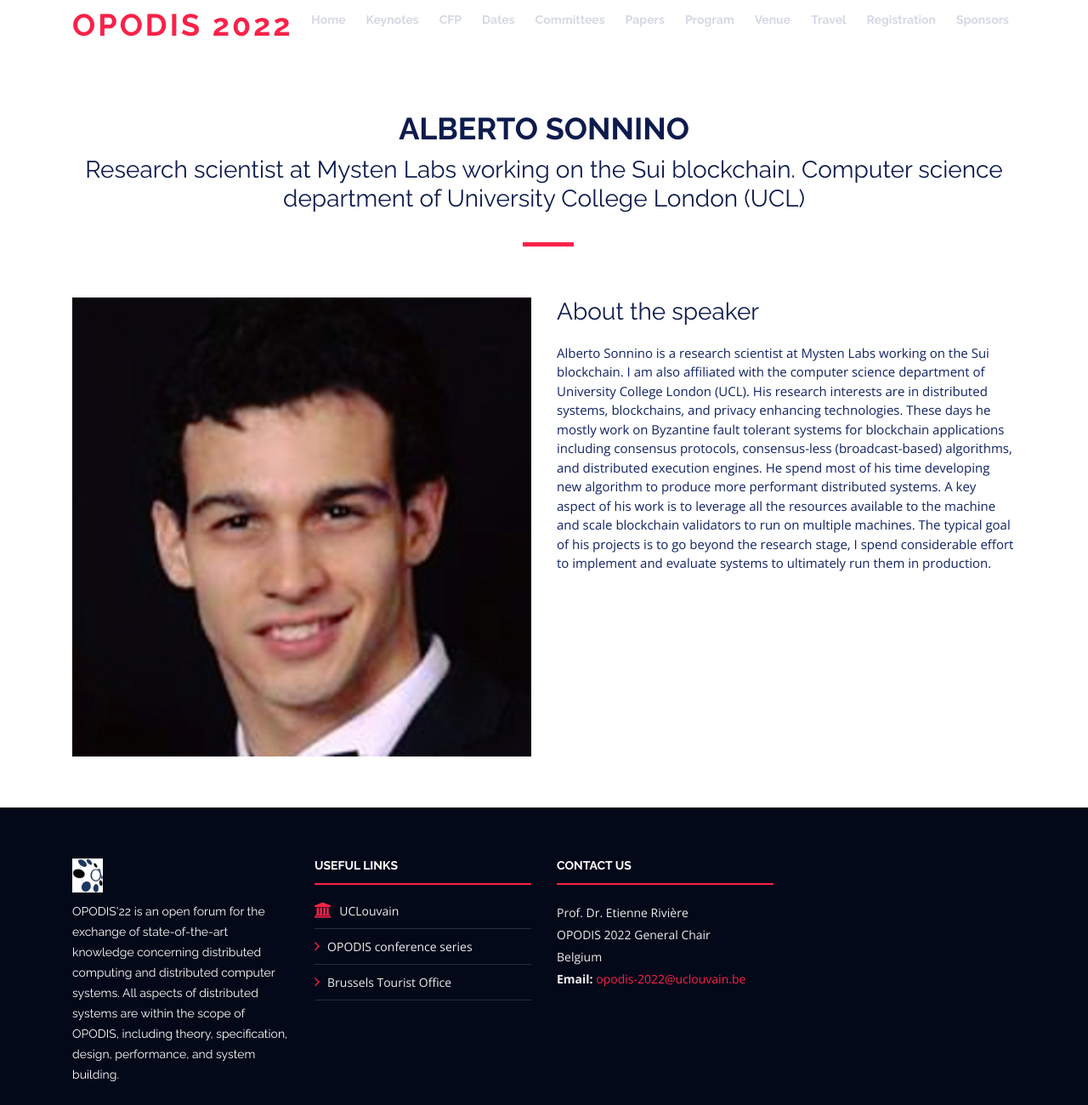
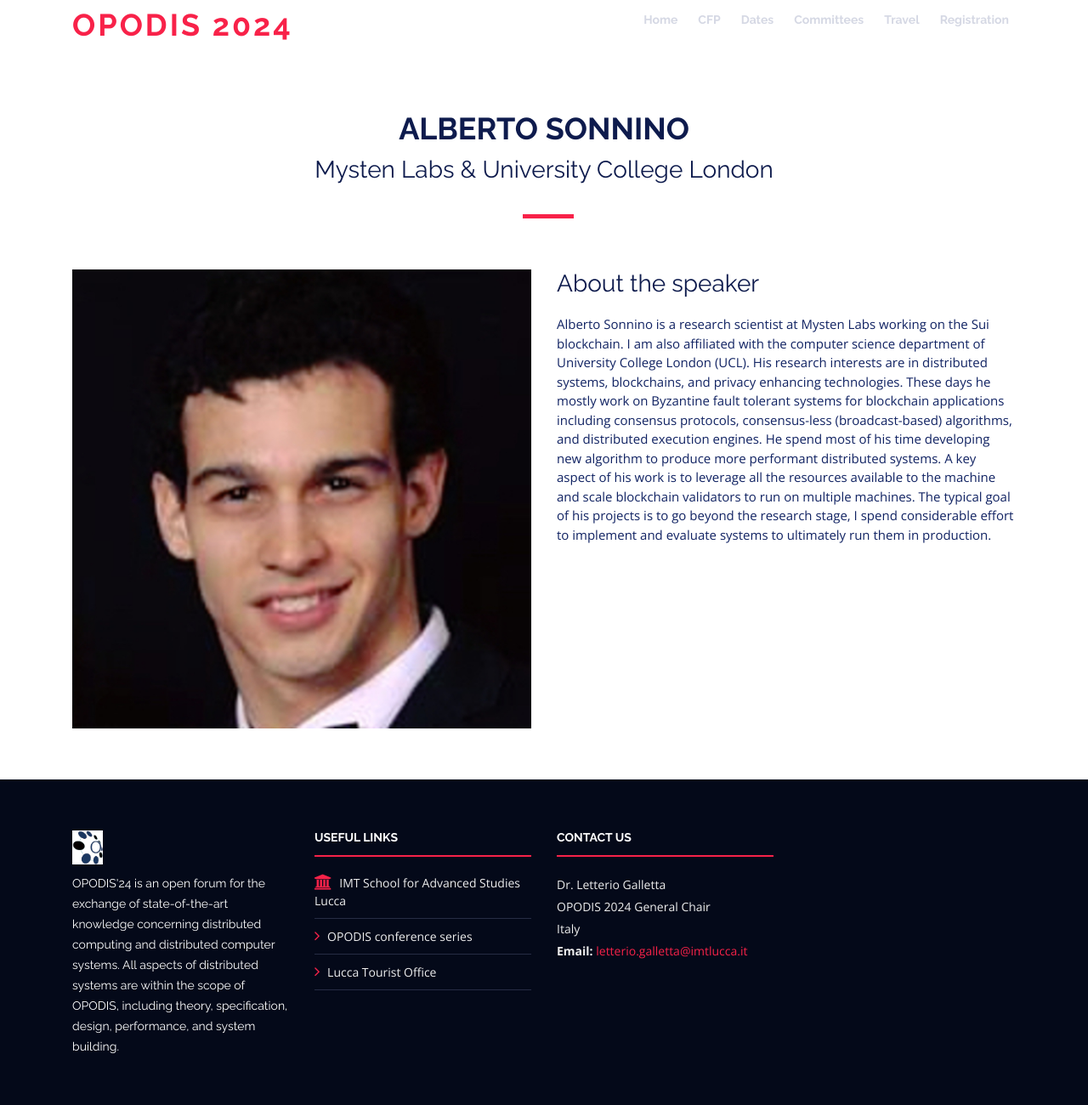
Before and after one commit to IMTAltiStudiLucca/opodis24-website, a plain HTML site: page sonnino.html in a window 1280 px wide. Shown: the top 1300 px of the page at 85% size. Drawn offline with nearby package versions, Linux system fonts and the light colour scheme.

Commit message:
Fix header and footer of Keynote Speakers

```diff
--- a/sonnino.html
+++ b/sonnino.html
@@ -3,7 +3,7 @@
 
 <head>
   <meta charset="utf-8">
-  <title>OPODIS 22 - The 26th International Conference on Principles of Distributed Systems</title>
+  <title>OPODIS 24 - The 28th International Conference on Principles of Distributed Systems</title>
   <meta content="width=device-width, initial-scale=1.0" name="viewport">
   <meta content="" name="keywords">
   <meta content="" name="description">
@@ -36,7 +36,7 @@
 </head>
 
 
-  <!--==========================
+    <!--==========================
     Header
   ============================-->
   <header id="header">
@@ -44,26 +44,26 @@
 
       <div id="logo" class="pull-left">
         <!-- Uncomment below if you prefer to use a text logo -->
-        <h1><a href="#main"><span>OPODIS 2022</span></a></h1>
+        <h1><a href="index.html"><span>OPODIS 2024</span></a></h1>
         <!--a href="#intro" class="scrollto"><img src="img/logo-opodis.png" alt="" title=""></a-->
       </div>
 
       <nav id="nav-menu-container">
         <ul class="nav-menu">
           <li><a href="index.html#intro">Home</a></li>
-           <!--li><a href="index.html#about">About</a></li-->
-          <li><a href="index.html#speakers">Keynotes</a></li>
+           <!--li><a href="index.html#about">About</a></li
+          <li><a href="index.html#speakers">Keynotes</a></li>-->
           <li><a href="cfp.html">CFP</a></li>
           <li><a href="cfp.html#dates">Dates</a></li>
           <li><a href="index.html#committees">Committees</a></li>
-          <li><a href="accepted-papers.html">Papers</a></li>
+        <!--  <li><a href="accepted-papers.html">Papers</a></li>
           <li><a href="index.html#schedule">Program</a></li>
-          <li><a href="index.html#venue">Venue</a></li>
+          <li><a href="index.html#venue">Venue</a></li> -->
           <li><a href="index.html#travel">Travel</a></li>
           <!-- <li><a href="index.html#hotels">Hotels</a></li> -->
           <li><a href="index.html#subscribe">Registration</a></li>
-          <li><a href="index.html#supporters">Sponsors</a></li>
-          <!--li><a href="index.html#contact">Contact</a></li-->
+          <!--<li><a href="index.html#supporters">Sponsors</a></li>
+          <li><a href="index.html#contact">Contact</a></li-->
         </ul>
       </nav><!-- #nav-menu-container -->
     </div>
@@ -78,7 +78,7 @@
       <div class="container">
         <div class="section-header">
           <h2>Alberto Sonnino</h2>
-          <h3 class="subtitleBioUniversity">Research scientist at Mysten Labs working on the Sui blockchain. Computer science department of University College London (UCL)
+          <h3 class="subtitleBioUniversity">Mysten Labs &amp; University College London
           </h3>
           <!-- <p>18 December 2019, Room ALG, 9:20am</p> -->
         </div> <!--(date here, title to be announced) -->
@@ -120,8 +120,8 @@
         <div class="row">
 
           <div class="col-lg-3 col-md-6 footer-info">
-            <img src="img/logo-opodis.png" alt="OPODIS'19">
-            <p>OPODIS'22 is an open forum for the exchange of state-of-the-art knowledge concerning distributed computing and distributed computer systems. All aspects of distributed systems are within the scope of OPODIS, including theory, specification, design, performance, and system building.</p>
+            <img src="img/logo-opodis.png" alt="OPODIS'24">
+            <p>OPODIS'24 is an open forum for the exchange of state-of-the-art knowledge concerning distributed computing and distributed computer systems. All aspects of distributed systems are within the scope of OPODIS, including theory, specification, design, performance, and system building.</p>
           </div>
 
           <!--div class="col-lg-3 col-md-6 footer-links">
@@ -138,9 +138,9 @@
           <div class="col-lg-3 col-md-6 footer-links">
             <h4>Useful Links</h4>
             <ul>
-              <li><i class="fa fa-university"></i> <a href="https://uclouvain.be/en/index.html">UCLouvain</a></li>
+              <li><i class="fa fa-university"></i> <a href="https://www.imtlucca.it/en">IMT School for Advanced Studies Lucca</a></li>
               <li><i class="fa fa-angle-right"></i> <a href="https://www.opodis.net">OPODIS conference series</a></li>
-              <li><i class="fa fa-angle-right"></i> <a href="https://visit.brussels/en">Brussels Tourist Office</a></li>
+              <li><i class="fa fa-angle-right"></i> <a href="https://www.turismo.lucca.it/en">Lucca Tourist Office</a></li>
               <!--li><i class="fa fa-angle-right"></i> <a href="#">Terms of service</a></li-->
               <!--li><i class="fa fa-angle-right"></i> <a href="#">Privacy policy</a></li-->
             </ul>
@@ -149,10 +149,10 @@
           <div class="col-lg-3 col-md-6 footer-contact">
             <h4>Contact Us</h4>
             <p>
-              Prof. Dr. Etienne Rivière<br>
-              OPODIS 2022 General Chair<br>
-              Belgium<br>
-              <strong>Email:</strong> <a href="mailto:opodis-2022@uclouvain.be">opodis-2022@uclouvain.be</a><br>
+              Dr. Letterio Galletta<br>
+              OPODIS 2024 General Chair<br>
+              Italy<br>
+              <strong>Email:</strong> <a href="mailto:letterio.galletta@imtlucca.it">letterio.galletta@imtlucca.it</a><br>
             </p>
             <!--
             <div class="social-links">
```
Also changed, not shown: bessani.html (+16 -16 lines), cfp.html (+1 -1 lines), flocchini.html (+16 -16 lines), index.html (+7 -7 lines).
